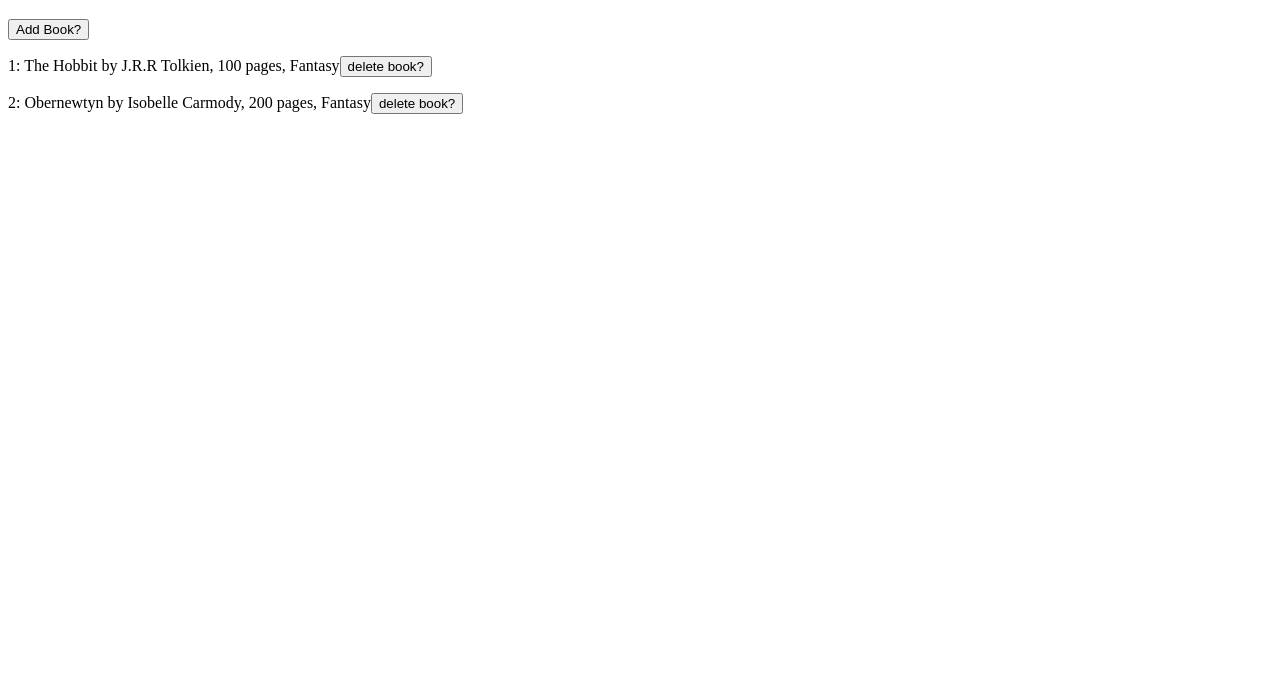
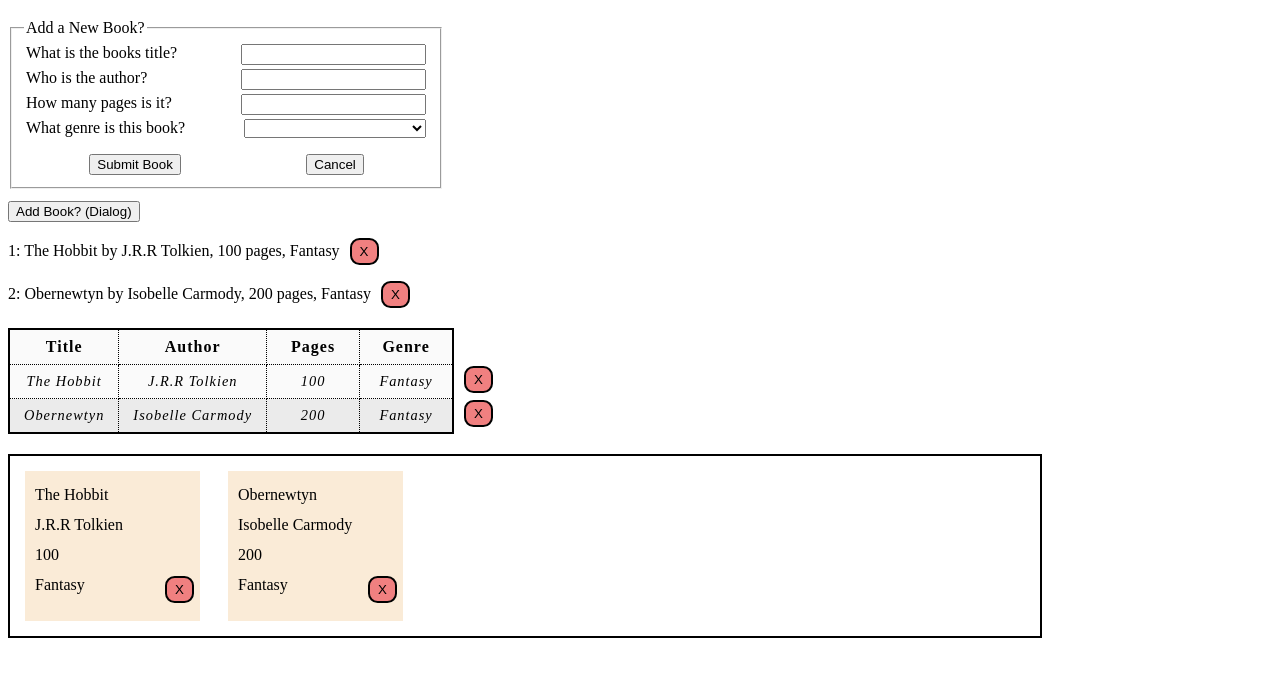
Before and after one commit to samuelpeoples/Library, a plain HTML site: page index.html in a window 1280 px wide. Shown: the part 61-738 px from the top of the page. Drawn offline with Linux system fonts and the light colour scheme.

Commit message:
Added card display and  added main screen book adding and seperated this in code from dialog method.

```diff
--- a/index.html
+++ b/index.html
@@ -4,46 +4,139 @@
 		<meta charset="UTF-8" />
 		<meta name="viewport" content="width=device-width, initial-scale=1.0" />
 		<title>Document</title>
+		<link rel="stylesheet" href="style.css" />
 		<script src="script.js" defer></script>
 	</head>
 	<body>
+		<main>
 			<h1>The Library</h1>
-		<button type="button" name="add-book" id="add-book">Add Book?</button>
-		<dialog>
-			<form action="post">
 
 			<div>
+				<form id="main-form" action="post">
+					<fieldset>
+						<legend>Add a New Book?</legend>
+						<div>
 							<label for="book-title">What is the books title?</label>
-                    <input type="text" name="book-title" id="book-title" required/>
+							<input
+								type="text"
+								name="book-title"
+								id="book-title-main"
+								required />
+						</div>
+						<div>
+							<label for="book-author">Who is the author?</label>
+							<input
+								type="text"
+								name="book-author"
+								id="book-author-main"
+								required />
+						</div>
+						<div>
+							<label for="book-pages">How many pages is it?</label>
+							<input
+								type="number"
+								name="book-pages"
+								id="book-pages-main"
+								step="10"
+								min="0"
+								required />
+						</div>
+						<div>
+							<label for="book-genre">What genre is this book?</label>
+							<select name="book-genre" id="book-genre-main" required>
+								<option value="" selected></option>
+								<option value="Sci-fi">Sci-Fi</option>
+								<option value="Fantasy">Fantasy</option>
+								<option value="Literature">Literature</option>
+								<option value="Thriller">Thriller</option>
+								<option value="Mystery">Mystery</option>
+								<option value="Non-Fiction">Non-Fiction</option>
+								<option value="Education">Education</option>
+							</select>
+						</div>
+						<div>
+							<input
+								type="submit"
+								id="submit-book-main"
+								value="Submit Book" />
+							<!-- <button type="button" id="submit-book-main">Submit Book</button> -->
+							<button type="button" id="cancel-book-main">
+								Cancel
+							</button>
+						</div>
+					</fieldset>
+				</form>
+
+				<button type="button" name="add-book" id="add-book">
+					Add Book? (Dialog)
+				</button>
+
 			</div>
 
+			<div class="library-display"></div>
+			<table id="library-table">
+				<thead>
+					<tr>
+						<th>Title</th>
+						<th>Author</th>
+						<th>Pages</th>
+						<th>Genre</th>
+					</tr>
+				</thead>
+				<tbody id="library-table-content"></tbody>
+			</table>
+			<div id="library-card-container">
+
+			</div>
+		</main>
+		<dialog>
+			<form id="dialog-form" action="post">
+				<div>
+					<label for="book-title">What is the books title?</label>
+					<input
+						type="text"
+						name="book-title"
+						id="book-title"
+						required />
+				</div>
 				<div>
 					<label for="book-author">Who is the author?</label>
-                    <input type="text" name="book-author" id="book-author" required/>
+					<input
+						type="text"
+						name="book-author"
+						id="book-author"
+						required />
 				</div>
 
 				<div>
 					<label for="book-pages">How many pages is it?</label>
-                    <input type="number" name="book-pages" id="book-pages" step="10" required/>
+					<input
+						type="number"
+						name="book-pages"
+						id="book-pages"
+						step="10"
+						min="0"
+						required />
 				</div>
 
 				<div>
 					<label for="book-genre">What genre is this book?</label>
 					<select name="book-genre" id="book-genre" required>
 						<option value="" selected></option>
-                        <option value="sci-fi">Sci-Fi</option>
-                        <option value="fantasy">Fantasy</option>
-                        <option value="literature">Literature</option>
-                        <option value="thriller">Thriller</option>
-                        <option value="mystery">Mystery</option>
-                        <option value="non-fiction">Non-Fiction</option>
-                        <option value="education">Education</option>
+						<option value="Sci-fi">Sci-Fi</option>
+						<option value="Fantasy">Fantasy</option>
+						<option value="Literature">Literature</option>
+						<option value="Thriller">Thriller</option>
+						<option value="Mystery">Mystery</option>
+						<option value="Non-Fiction">Non-Fiction</option>
+						<option value="Education">Education</option>
 					</select>
 				</div>
-				<button type="button" id="submit-book">Submit Book</button>
+				<div>
+					<input type="submit" id="submit-book" value="Submit Book" />
 					<button type="button" id="cancel-book">Cancel</button>
+				</div>
 			</form>
 		</dialog>
-		<div class="library-display"></div>
 	</body>
 </html>
--- a/script.js
+++ b/script.js
@@ -1,59 +1,137 @@
 const library = [];
+
+const libraryDisplay = document.querySelector(".library-display");
+const bookTable = document.querySelector("#library-table-content");
+const cardContainer = document.querySelector("#library-card-container");
+
+const dialog = document.querySelector("dialog");
 
 function Book(title, author, pages, genre) {
 	this.title = title;
 	this.author = author;
 	this.pages = pages;
 	this.genre = genre;
-	this.id = crypto.randomUUID();
 	this.Info = function () {
 		return `${title} by ${author}, ${pages} pages, ${genre}`;
 	};
 }
 
 function addToLibrary(book) {
+	book.id = crypto.randomUUID();
 	library.push(book);
 }
 
-const theHobbit = new Book("The Hobbit", "J.R.R Tolkien", 100, "Fantasy");
-
-const obernewtyn = new Book(
-	"Obernewtyn",
-	"Isobelle Carmody",
-	200,
-	"Fantasy",
-	"Unkown"
-);
-
 function displayUpdate() {
 	libraryDisplay.innerHTML = "";
+	bookTable.innerHTML = "";
+	cardContainer.innerHTML = "";
+
 	let bookNum = 1;
+
 	library.forEach((book) => {
 		const index = bookNum - 1;
+
 		const bookDisplay = document.createElement("p");
 		bookDisplay.textContent = `${bookNum}: ${book.Info()}`;
-		libraryDisplay.appendChild(bookDisplay);
 
-		const deleteButton = document.createElement("button");
-		deleteButton.textContent = "delete book?";
-		bookDisplay.appendChild(deleteButton);
+		updateList(bookDisplay, index);
 
-		deleteButton.addEventListener("click", () => {
-			libraryDisplay.removeChild(bookDisplay);
+		updateTable(book, bookDisplay, index);
+
+		// CARD SETUP
+
+
+
+		const bookCard = document.createElement("div");
+		bookCard.className = "card"
+		cardContainer.appendChild(bookCard);
+
+		for (const key in book) {
+			if (
+				book[key] == book.title ||
+				book[key] == book.author ||
+				book[key] == book.pages ||
+				book[key] == book.genre
+			) {
+				const bookKeyItem = document.createElement("p");
+				bookKeyItem.textContent = book[key];
+				bookCard.appendChild(bookKeyItem);
+			}
+		}
+
+		const cardButtonContainer = document.createElement("div");
+		cardButtonContainer.className = "card-delete-container";
+		bookCard.appendChild(cardButtonContainer);
+
+		const cardDeleteButton = document.createElement("button");
+		cardDeleteButton.className = "delete-button card-delete-button";
+		cardDeleteButton.textContent = "X";
+
+		cardButtonContainer.appendChild(cardDeleteButton);
+
+		cardDeleteButton.addEventListener("click", () => {
 			library.splice(index, 1);
 			console.log(library);
 			displayUpdate();
 		});
+		// END CARD SETUP
+
 		bookNum++;
 	});
 }
 
-addToLibrary(theHobbit);
-addToLibrary(obernewtyn);
+function updateList(bookDisplay, index) {
+	libraryDisplay.appendChild(bookDisplay);
 
-const libraryDisplay = document.querySelector(".library-display");
+	const deleteButton = document.createElement("button");
+	deleteButton.className = "delete-button";
+	deleteButton.textContent = "X";
+	bookDisplay.appendChild(deleteButton);
 
-const dialog = document.querySelector("dialog");
+	deleteButton.addEventListener("click", () => {
+		libraryDisplay.removeChild(bookDisplay);
+		library.splice(index, 1);
+		console.log(library);
+		displayUpdate();
+	});
+}
+
+function updateTable(book, bookDisplay, index) {
+	const bookRow = document.createElement("tr");
+	bookTable.appendChild(bookRow);
+
+	// const tableNum = document.createElement("td");
+	// tableNum.textContent = bookNum;
+	// bookRow.appendChild(bookGenreItem);
+	for (const key in book) {
+		if (
+			book[key] == book.title ||
+			book[key] == book.author ||
+			book[key] == book.pages ||
+			book[key] == book.genre
+		) {
+			const bookKeyItem = document.createElement("td");
+			bookKeyItem.textContent = book[key];
+			bookRow.appendChild(bookKeyItem);
+		}
+	}
+
+	const tableButtonContainer = document.createElement("div");
+	tableButtonContainer.className = "table-delete-container";
+
+	const tableDeleteButton = document.createElement("button");
+	tableDeleteButton.className = "delete-button table-delete-button";
+	tableDeleteButton.textContent = "X";
+
+	bookRow.lastChild.appendChild(tableButtonContainer);
+	tableButtonContainer.appendChild(tableDeleteButton);
+
+	tableDeleteButton.addEventListener("click", () => {
+		library.splice(index, 1);
+		console.log(library);
+		displayUpdate();
+	});
+}
 
 const addBookButton = document
 	.querySelector("#add-book")
@@ -74,15 +152,48 @@ const submitBookButton = document
 		addToLibrary(newBook);
 		displayUpdate();
 
-        const form = document.querySelector('form');
-        form.reset();
+		const form = document.querySelector("#dialog-form");
+		form.reset();
 		e.preventDefault();
 	});
 
-const cancelBook = document.querySelector("#cancel-book").addEventListener('click',()=>{
-    const form = document.querySelector('form');
-    form.reset();
-    dialog.close();
-})
+const submitBookButtonMain = document
+	.querySelector("#submit-book-main")
+	.addEventListener("click", (e) => {
+		const newBook = new Book(
+			document.querySelector("#book-title-main").value,
+			document.querySelector("#book-author-main").value,
+			document.querySelector("#book-pages-main").value,
+			document.querySelector("#book-genre-main").value
+		);
+		addToLibrary(newBook);
+		displayUpdate();
+
+		const form = document.querySelector("#main-form");
+		form.reset();
+		e.preventDefault();
+	});
+
+const cancelBook = document
+	.querySelector("#cancel-book")
+	.addEventListener("click", () => {
+		const form = document.querySelector("#dialog-form");
+		form.reset();
+		dialog.close();
+	});
+
+const cancelBookMain = document
+	.querySelector("#cancel-book-main")
+	.addEventListener("click", () => {
+		const form = document.querySelector("#main-form");
+		form.reset();
+		dialog.close();
+	});
+
+const theHobbit = new Book("The Hobbit", "J.R.R Tolkien", 100, "Fantasy");
+const obernewtyn = new Book("Obernewtyn", "Isobelle Carmody", 200, "Fantasy");
+
+addToLibrary(theHobbit);
+addToLibrary(obernewtyn);
 
 displayUpdate();
--- /dev/null
+++ b/style.css
@@ -0,0 +1,119 @@
+.delete-button {
+	background-color: lightcoral;
+	margin-left: 10px;
+	padding: 4px 8px;
+	border-radius: 0.6rem;
+	border: 2px solid black;
+	color: black;
+	width: max-content;
+}
+.delete-button:hover {
+	background-color: red;
+}
+.delete-button:active {
+	background-color: darkred;
+}
+
+#dialog-form > * {
+	display: grid;
+	grid-template-columns: 1.2fr 1fr;
+	grid-template-rows: repeat(autofit, 20px);
+	grid-auto-flow: column;
+	padding: 6px;
+}
+
+#main-form > fieldset {
+	width: min-content;
+}
+
+#main-form > fieldset > div {
+	display: grid;
+	width: 400px;
+	grid-template-columns: 1.2fr 1fr;
+	grid-template-rows: repeat(autofit, 20px);
+	grid-auto-flow: row;
+	padding: 2px;
+}
+
+#submit-book-main,
+#cancel-book-main,
+#submit-book,
+#cancel-book,
+#add-book {
+	margin-top: 12px;
+	place-self: center;
+	width: fit-content;
+}
+
+#library-table {
+	margin: 20px 0px;
+	border: 2px solid black;
+	padding: 0px;
+	letter-spacing: 1px;
+	border-collapse: collapse;
+	min-width: 125px;
+}
+
+td,
+th {
+	text-align: center;
+	min-width: 4rem;
+	border: 1px dotted black;
+	padding: 8px 14px;
+	background-color: rgb(250, 250, 250);
+}
+
+td {
+	font-size: 0.9rem;
+	font-style: italic;
+}
+
+tr:nth-child(even) td {
+	background-color: rgb(235, 235, 235);
+}
+
+#library-table-container {
+	display: grid;
+	grid-auto-flow: row;
+}
+
+.card-delete-container , .table-delete-container {
+	position: relative;
+	width: max-content;
+}
+
+.table-delete-button {
+	position: absolute;
+	top: -24px;
+	left: 80px;
+}
+
+.card-delete-button {
+	position: absolute;
+	top: -24px;
+	left: 130px;
+}
+
+#library-card-container {
+    max-width: 1000px;
+    border: 2px solid black;
+
+    display: grid;
+    grid-template-columns: repeat(auto-fill, minmax(175px, 1fr));
+    grid-auto-rows: 150px;
+
+    gap: 15px;
+    padding: 15px;
+}
+
+.card {
+    max-width: 175px;
+    height: 150px;
+    background-color: antiquewhite;
+    place-content: center;
+}
+
+.card > *{
+    margin: 0px;
+    padding: 6px 10px;
+}
```
Lines whose indentation alone changed are shown as unchanged.
